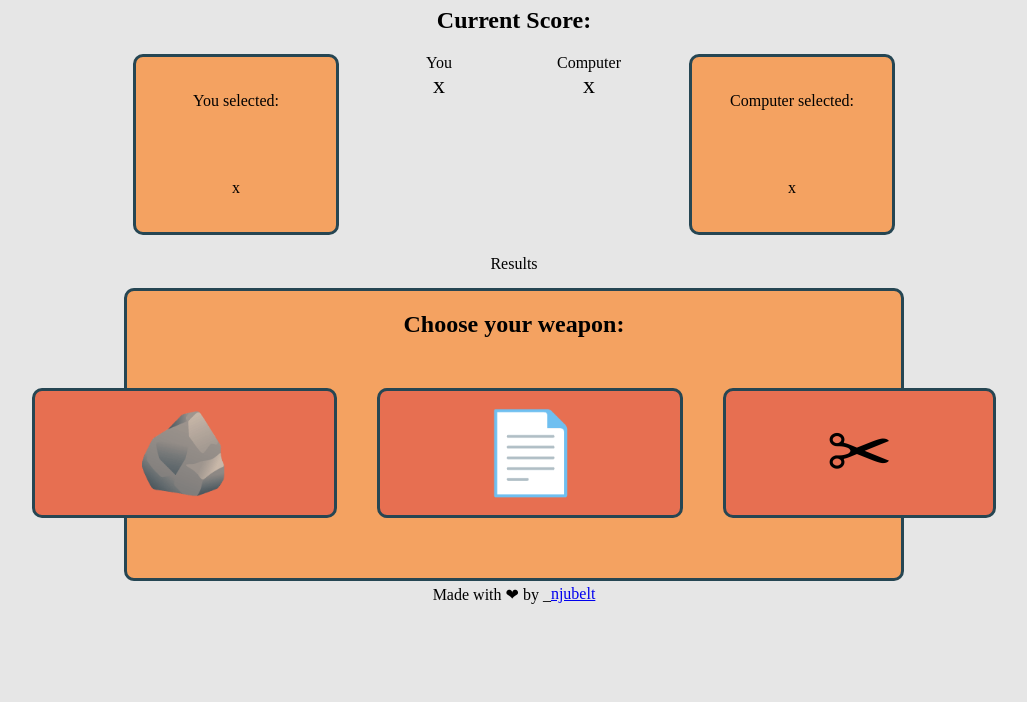
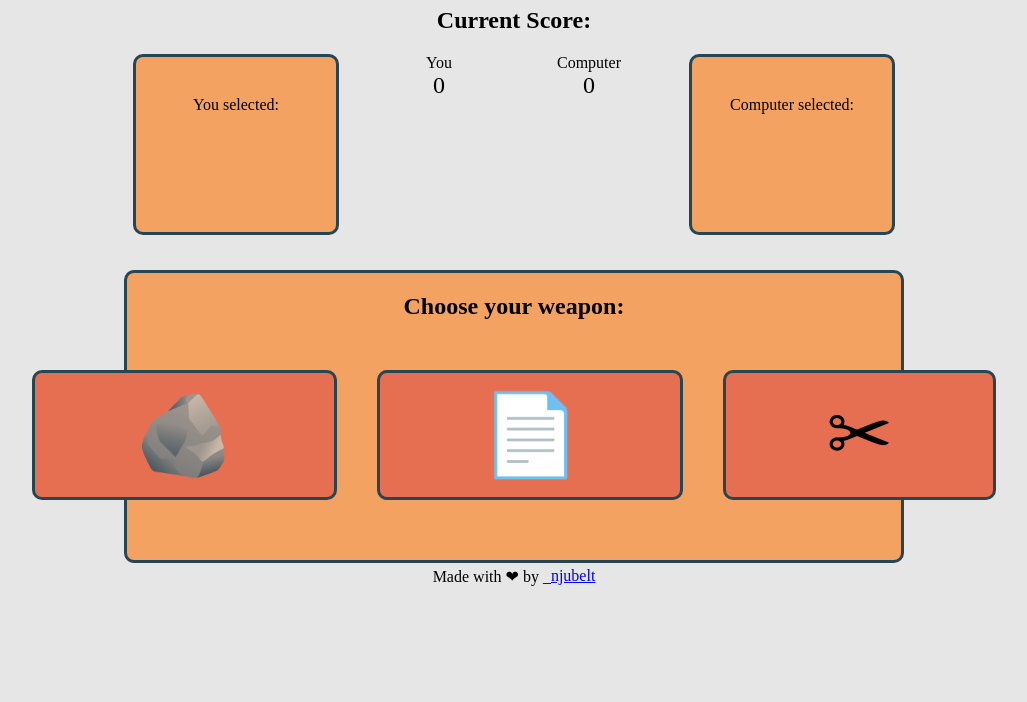
Before and after one commit to njubelt/rps-game, a plain HTML site: page index.html in a window 1280 px wide. Shown: the part 98-800 px from the top of the page, without its empty margins (126-1153 px from the left). Drawn offline with Linux system fonts and the light colour scheme.

Commit message:
Add subittle under main header

```diff
--- a/index.html
+++ b/index.html
@@ -9,29 +9,30 @@
     <body>
         <div class="header">
            <h1>ULTIMATE RPS SHOWDOWN</h1>
+           <h6>First to five wins!</h6>
         </div>
         <div class="body">
             <div id="scoreHeader">Current Score:</div>
             <div class ="scoreContainer">
                 <div class ="playerSelectionContainer">
                     <div class="playerSelectionHeader">You selected:</div>
-                    <div id="playerSelection">x</div>
+                    <div id="playerSelection"></div>
                 </div>
                 <div class="playerScoreContainer">
                     <div>You</div>
-                    <div id="playerScore">x</div>
+                    <div id="playerScore">0</div>
                 </div>
                 <div class="cpuScoreContainer">
                     <div>Computer</div>
-                    <div id="cpuScore">x</div>
+                    <div id="cpuScore">0</div>
                 </div>
                 <div class="cpuSelectionContainer">
                     <div class="cpuSelectionHeader">Computer selected:</div>
-                    <div id="cpuSelection">x</div>
+                    <div id="cpuSelection"></div>
                 </div>
             </div>
         </div>
-        <div id="results">Results</div>
+        <div id="results"></div>
         <div class="buttons">
             <h2>Choose your weapon:</h2>
             <div class="buttonContainer">
```
